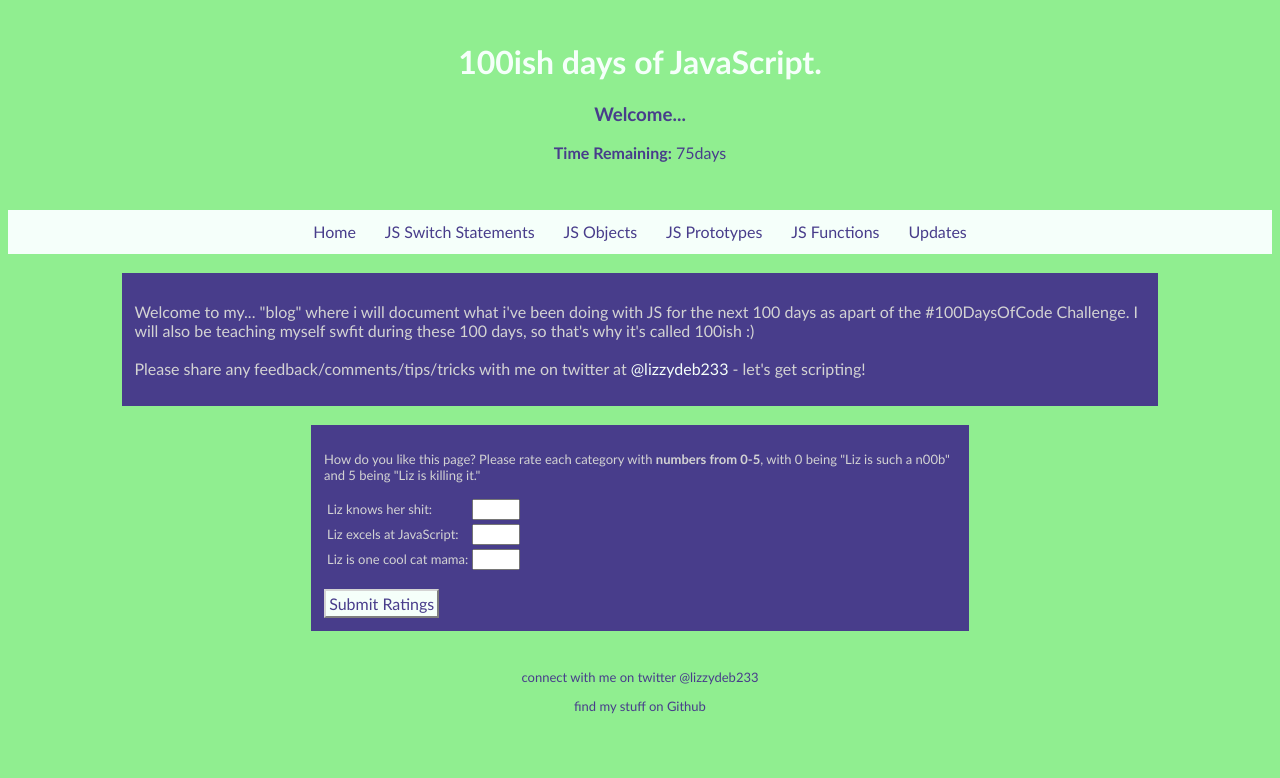
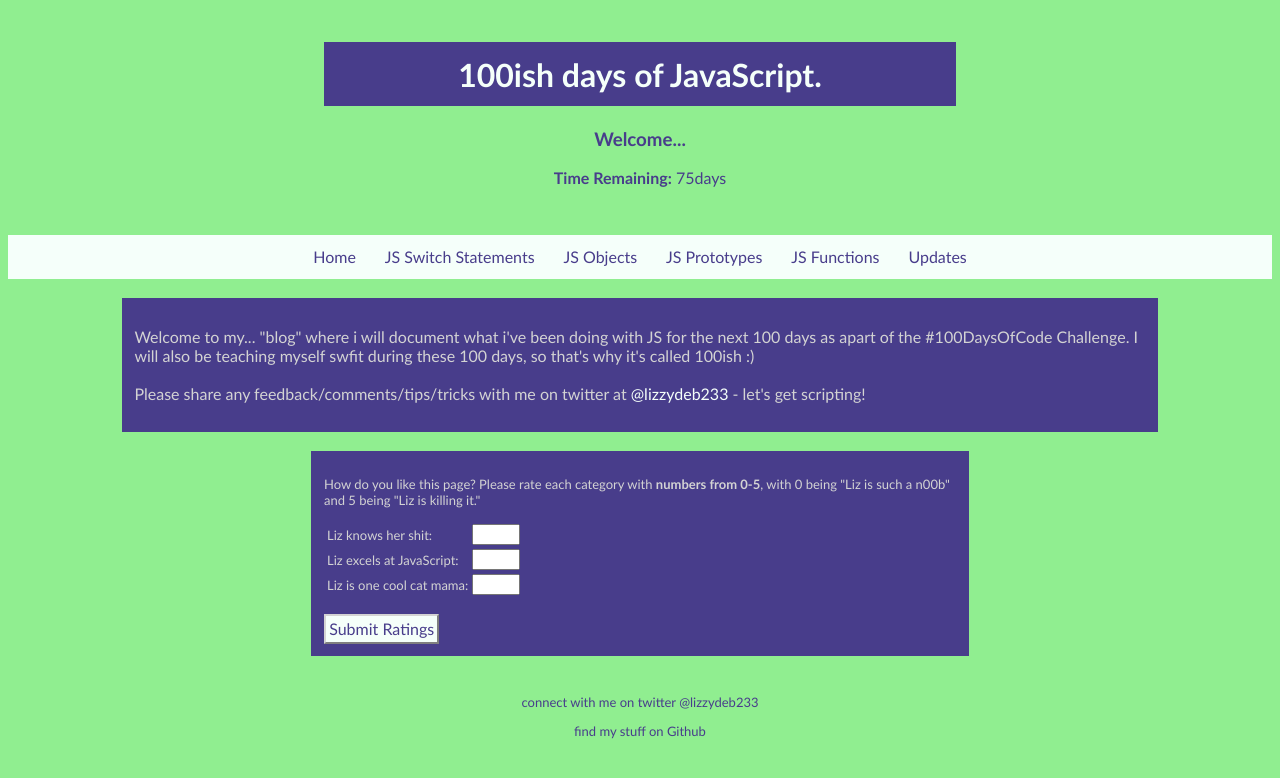
Before and after one commit to lizzyj233/100Days-JS, a website: page index.html in a window 1280 px wide. Drawn offline with Linux system fonts and the light colour scheme.

Commit message:
changed title container

```diff
--- a/styles.css
+++ b/styles.css
@@ -7,6 +7,9 @@ footer a{color:darkslateblue;}
 
 body{font-family: 'Gill Sans', 'Gill Sans MT', Calibri, 'Trebuchet MS', sans-serif;
     background-color:lightgreen }
+
+h1{color:lightgreen;
+background-color: darkslateblue; padding: 2%}
 
 a{color:mintcream;
     text-decoration: none;}
@@ -82,7 +85,7 @@ table{color:darkslateblue;}
 .title-container {padding: 1%;
     width: auto;
     text-align: center;
-    max-width: 80%;
+    max-width: 50%;
     position: relative;
     display: block;
     margin-left: auto;
```
